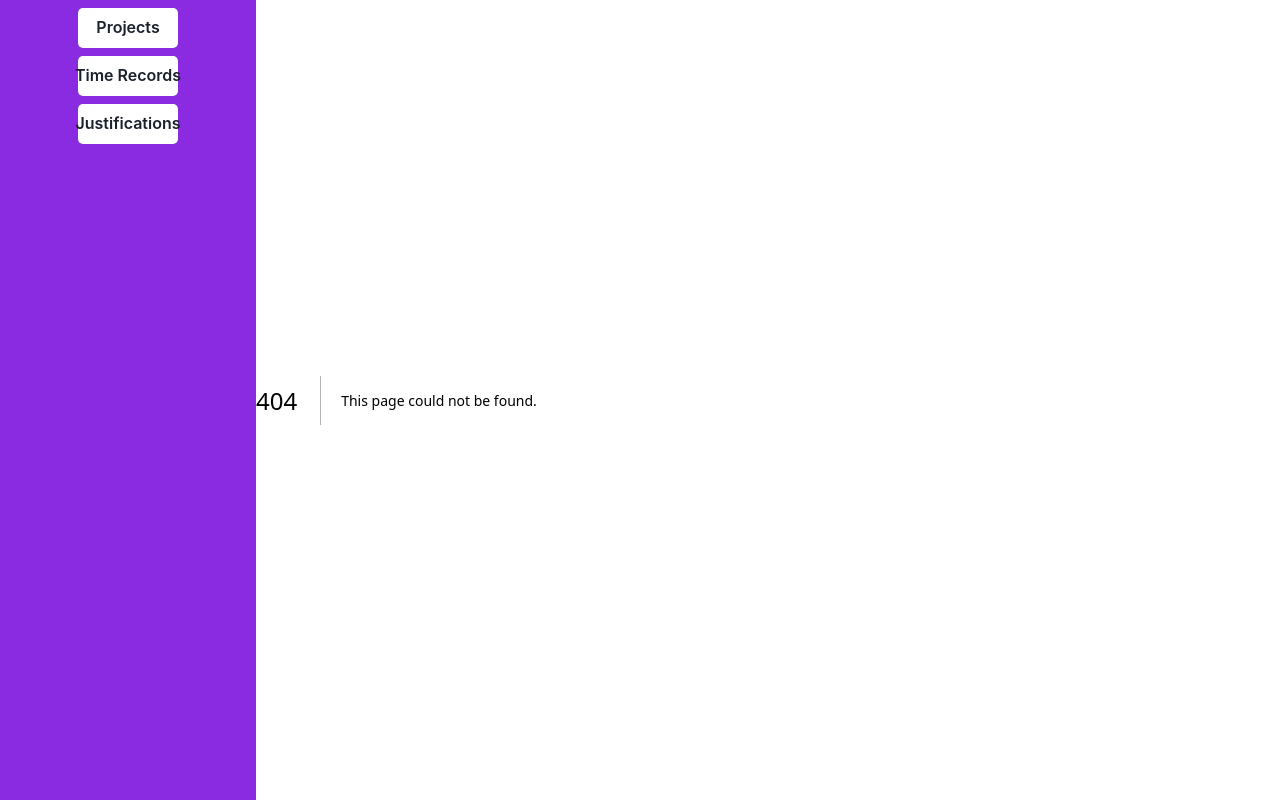
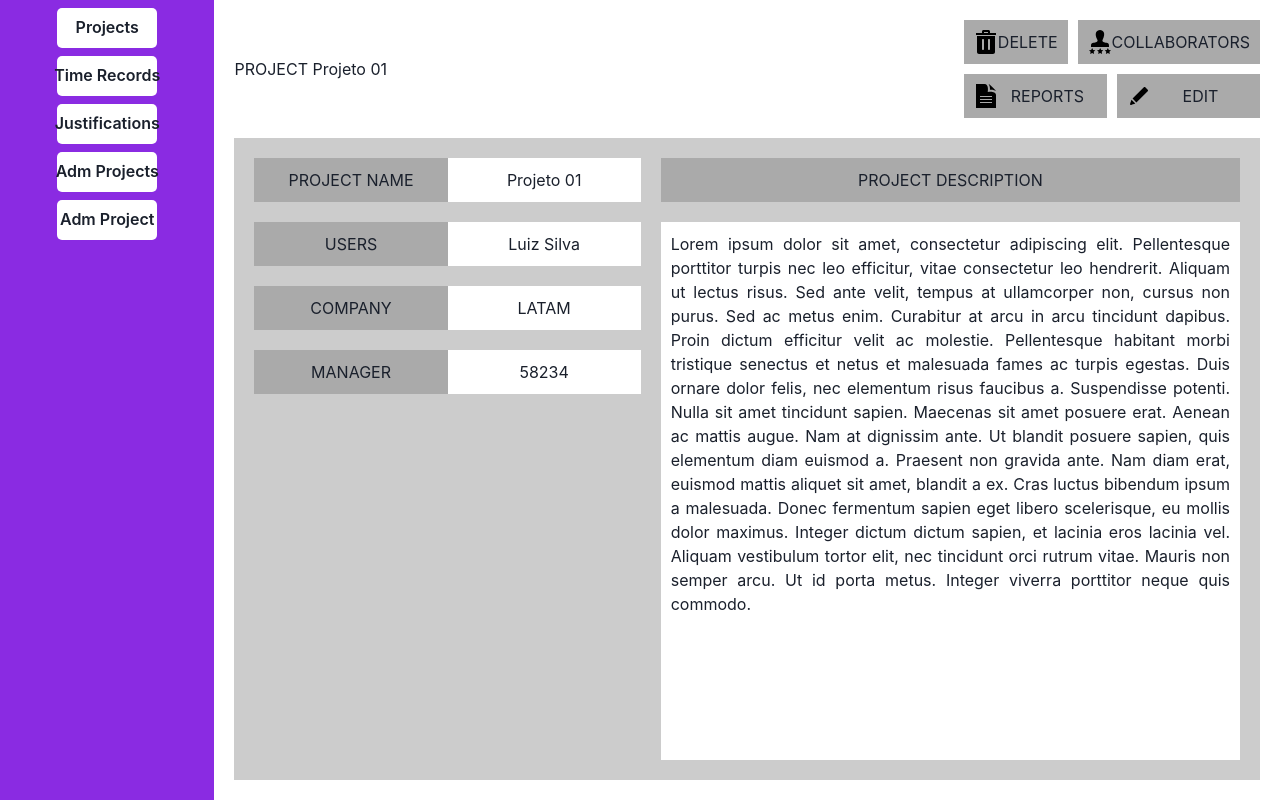
Before and after one commit to equipe01ic0045/work_time_record_ic0045, a Next.js app in the folder wtr_frontend_project/: page /adm-project in a window 1280 px wide. Before the commit this address had no page. Built offline with nearby package versions, Linux system fonts and the light colour scheme.

Commit message:
feat(frontend): create adm projects and adm project pages

```diff
--- /dev/null
+++ b/wtr_frontend_project/src/app/adm-project/page.tsx
@@ -0,0 +1,22 @@
+'use client';
+
+import ProjectsUIComponent from "@/components/projects/project-ui-component";
+import { Box, Button } from "@chakra-ui/react";
+
+// `app/page.tsx` is the UI for the `/` URL
+export default function Page() {
+
+  const mockDataList =
+    {
+      id: 1,
+      projectName: "Projeto 01",
+      manager: "Luiz Silva",
+      company: "LATAM",
+      users: 58234
+    }
+
+
+  return (
+      <ProjectsUIComponent project={mockDataList}></ProjectsUIComponent>
+  )
+}
--- /dev/null
+++ b/wtr_frontend_project/src/app/adm-projects/page.tsx
@@ -0,0 +1,57 @@
+'use client';
+
+import ProjectsTableComponent from "@/components/projects/projects-table-component";
+import { Box, Button } from "@chakra-ui/react";
+
+// `app/page.tsx` is the UI for the `/` URL
+export default function Page() {
+
+  const mockDataList = [
+    {
+      id: 1,
+      projectName: "Projeto 01",
+      manager: "Luiz Silva",
+      company: "LATAM",
+      users: 58234
+    },
+    {
+      id: 2,
+      projectName: "Projeto 02",
+      manager: "Carla Silva",
+      company: "IFood",
+      users: 128
+    },
+    {
+      id: 3,
+      projectName: "Projeto 03",
+      manager: "Fabio Silva",
+      company: "Casas Bahia",
+      users: 128
+    },
+    {
+      id: 4,
+      projectName: "Projeto 04",
+      manager: "Ana Silva",
+      company: "Redemix",
+      users: 128
+    }
+  ]
+  mockDataList.forEach(project => project.admin = true);
+
+  return (
+    <Box
+      display={"flex"}
+      flexDirection={"column"}
+      alignItems={"start"}
+      justifyContent={"center"}
+      width={"100%"}
+      padding={"1em"}
+      gap={"10em"}
+    >
+      <Button>
+        + NEW PROJECT
+        </Button>
+      <ProjectsTableComponent projectList={mockDataList}></ProjectsTableComponent>
+    </Box>
+  )
+}
--- a/wtr_frontend_project/src/components/global/side-menu-component/index.tsx
+++ b/wtr_frontend_project/src/components/global/side-menu-component/index.tsx
@@ -9,15 +9,27 @@ export default function SideMenuComponent() {
             id: 1,
             name: "Projects",
             link: "projects"
-        }, {
+        },
+        {
             id: 2,
             name: "Time Records",
             link: "time-records"
-        }, {
+        },
+        {
             id: 3,
             name: "Justifications",
             link: "justifications"
-        }
+        },
+        {
+            id: 4,
+            name: "Adm Projects",
+            link: "adm-projects"
+        },
+        {
+            id: 5,
+            name: "Adm Project",
+            link: "adm-project"
+        },
     ]
     return (
         <Box
--- /dev/null
+++ b/wtr_frontend_project/src/components/projects/project-ui-component/index.tsx
@@ -0,0 +1,85 @@
+'use client'
+import {
+    Table,
+    Thead,
+    Tbody,
+    Tfoot,
+    Tr,
+    Th,
+    Td,
+    TableCaption,
+    TableBox,
+    Button,
+    Link,
+    Box
+} from '@chakra-ui/react'
+import { Head } from 'next/document'
+
+export default function ProjectsUIComponent({ project }: any) {
+    const darkGray = '#aaa';
+    const white = '#fff';
+
+    const gap = '10px';
+    const padding = '20px';
+    const s = {padding: '10px', flex: '1', backgroundColor: darkGray, display: 'flex'};
+
+
+    const svgReports = (<svg xmlns="http://www.w3.org/2000/svg" width="24" height="24" viewBox="0 0 24 24"><path d="M13.744 8s1.522-8-3.335-8h-8.409v24h20v-13c0-3.419-5.247-3.745-8.256-3zm4.256 11h-12v-1h12v1zm0-3h-12v-1h12v1zm0-3h-12v-1h12v1zm-3.432-12.925c2.202 1.174 5.938 4.883 7.432 6.881-1.286-.9-4.044-1.657-6.091-1.179.222-1.468-.185-4.534-1.341-5.702z"/></svg>);
+
+    const svgTrash = (<svg width="24" height="24" xmlns="http://www.w3.org/2000/svg" fill-rule="evenodd" clip-rule="evenodd"><path d="M19 24h-14c-1.104 0-2-.896-2-2v-16h18v16c0 1.104-.896 2-2 2m-9-14c0-.552-.448-1-1-1s-1 .448-1 1v9c0 .552.448 1 1 1s1-.448 1-1v-9zm6 0c0-.552-.448-1-1-1s-1 .448-1 1v9c0 .552.448 1 1 1s1-.448 1-1v-9zm6-5h-20v-2h6v-1.5c0-.827.673-1.5 1.5-1.5h5c.825 0 1.5.671 1.5 1.5v1.5h6v2zm-12-2h4v-1h-4v1z"/></svg>);
+
+    const svgEdits = (<svg width="24" height="24" clip-rule="evenodd" fill-rule="evenodd" stroke-linejoin="round" stroke-miterlimit="2" viewBox="0 0 24 24" xmlns="http://www.w3.org/2000/svg"><path d="m4.481 15.659c-1.334 3.916-1.48 4.232-1.48 4.587 0 .528.46.749.749.749.352 0 .668-.137 4.574-1.492zm1.06-1.061 3.846 3.846 11.321-11.311c.195-.195.293-.45.293-.707 0-.255-.098-.51-.293-.706-.692-.691-1.742-1.74-2.435-2.432-.195-.195-.451-.293-.707-.293-.254 0-.51.098-.706.293z" fill-rule="nonzero"/></svg>);
+
+    const svgCollab = (<svg width="24" height="24" xmlns="http://www.w3.org/2000/svg" fill-rule="evenodd" clip-rule="evenodd"><path d="M3.19 19.989l-2.19.303 1.594 1.532-.389 2.176 1.949-1.043 1.95 1.043-.389-2.176 1.594-1.532-2.19-.303-.965-1.989-.964 1.989zm8 0l-2.19.303 1.594 1.532-.389 2.176 1.949-1.043 1.95 1.043-.389-2.176 1.594-1.532-2.19-.303-.965-1.989-.964 1.989zm7.691 0l-2.19.303 1.594 1.532-.389 2.176 1.949-1.043 1.95 1.043-.389-2.176 1.594-1.532-2.19-.303-.965-1.989-.964 1.989zm-.129-7.171c-2.436-.562-5.206-1.055-4.108-3.129 3.342-6.313.886-9.689-2.644-9.689-3.599 0-5.996 3.506-2.644 9.689 1.131 2.086-1.725 2.579-4.109 3.129-2.176.502-2.258 1.583-2.251 3.474l.004.708h18l.003-.686c.008-1.904-.066-2.992-2.251-3.496z"/></svg>);
+
+    return (
+        <Box style={{width: '100%', display: 'flex', flexDirection: 'column', padding: padding, gap: padding}}>
+
+            <Box style={{display: 'flex', flexDirection: 'row'}}>
+
+                <Box style={{gap:gap, flex: '.8', display: 'flex', flexDirection: 'column', justifyContent: 'center'}}>
+                    PROJECT {project.projectName}
+                </Box>
+                <Box style={{gap:gap, flex: '.3', display: 'flex', flexDirection: 'column'}}>
+                    <Box style={{gap:gap, flex: '1',  display: 'flex', flexDirection: 'row'}}>
+                        <Link style={s}><Box>{svgTrash}</Box><Box style={{flex:1, textAlign: 'center'}}>DELETE</Box></Link>
+                        <Link style={s}><Box>{svgCollab}</Box><Box style={{flex:1, textAlign: 'center'}}>COLLABORATORS</Box></Link>
+                    </Box>
+                    <Box style={{gap:gap, flex: '1', display: 'flex', flexDirection: 'row'}}>
+                        <Link style={s}><Box>{svgReports}</Box><Box style={{flex:1, textAlign: 'center'}}>REPORTS</Box></Link>
+                        <Link style={s}><Box>{svgEdits}</Box><Box style={{flex:1, textAlign: 'center'}}>EDIT</Box></Link>
+                    </Box>
+
+                </Box>
+            </Box>
+            <Box style={{backgroundColor: "#ccc", flex: '1', padding: padding, display: 'flex',  gap:padding}}>
+
+                <Box  style={{gap:padding, flex: '.4', display: 'flex', flexDirection: 'column'}}>
+
+                    {[
+                        ["PROJECT NAME", project.projectName],
+                        ["USERS", project.manager],
+                        ["COMPANY", project.company],
+                        ["MANAGER", project.users]
+                    ].map(n => {return {label: n[0], value:n[1]}}).map((item, i) => {
+                        return (
+                                <Box key={'item_'+i} style={{display:'flex'}}>
+                                    <Box style={{flex:1, padding: gap, backgroundColor:darkGray, textAlign: 'center'}}>{item.label}</Box>
+                                    <Box style={{flex:1, padding: gap, backgroundColor:white, textAlign: 'center'}}>{item.value}</Box>
+                                </Box>
+                        )
+                    })}
+
+                </Box>
+
+                <Box style={{gap:padding, flex: '.6', display: 'flex', flexDirection: 'column'}}>
+
+                    <Box style={{backgroundColor: darkGray, padding: gap, textAlign: 'center'}}>PROJECT DESCRIPTION</Box>
+                    <Box style={{backgroundColor: white, flex: 1, padding: gap, textAlign: 'justify'}}>Lorem ipsum dolor sit amet, consectetur adipiscing elit. Pellentesque porttitor turpis nec leo efficitur, vitae consectetur leo hendrerit. Aliquam ut lectus risus. Sed ante velit, tempus at ullamcorper non, cursus non purus. Sed ac metus enim. Curabitur at arcu in arcu tincidunt dapibus. Proin dictum efficitur velit ac molestie. Pellentesque habitant morbi tristique senectus et netus et malesuada fames ac turpis egestas. Duis ornare dolor felis, nec elementum risus faucibus a. Suspendisse potenti. Nulla sit amet tincidunt sapien. Maecenas sit amet posuere erat. Aenean ac mattis augue. Nam at dignissim ante. Ut blandit posuere sapien, quis elementum diam euismod a. Praesent non gravida ante. Nam diam erat, euismod mattis aliquet sit amet, blandit a ex.
+
+Cras luctus bibendum ipsum a malesuada. Donec fermentum sapien eget libero scelerisque, eu mollis dolor maximus. Integer dictum dictum sapien, et lacinia eros lacinia vel. Aliquam vestibulum tortor elit, nec tincidunt orci rutrum vitae. Mauris non semper arcu. Ut id porta metus. Integer viverra porttitor neque quis commodo.</Box>
+                </Box>
+            </Box>
+        </Box>
+    )
+}
--- a/wtr_frontend_project/src/components/projects/projects-table-component/index.tsx
+++ b/wtr_frontend_project/src/components/projects/projects-table-component/index.tsx
@@ -10,6 +10,7 @@ import {
     TableCaption,
     TableContainer,
     Button,
+    Link
 } from '@chakra-ui/react'
 import { Head } from 'next/document'
 
@@ -27,6 +28,7 @@ export default function ProjectsTableComponent({ projectList }: any) {
                         <Th textColor={"white"}>MANAGER</Th>
                         <Th textColor={"white"}>COMPANY</Th>
                         <Th textColor={"white"}>USERS</Th>
+                        {projectList[0]?.admin ? <Th textColor={"white"}>SETTINGS</Th> : ''}
                     </Tr>
                 </Thead>
                 <Tbody>
@@ -37,6 +39,7 @@ export default function ProjectsTableComponent({ projectList }: any) {
                                 <Td>{project.manager}</Td>
                                 <Td>{project.company}</Td>
                                 <Td><Button>{project.users}</Button></Td>
+                                {project.admin ? <Td><Link href='#'><svg xmlns="http://www.w3.org/2000/svg" width="24" height="24" viewBox="0 0 24 24"><path d="M24 13.616v-3.232c-1.651-.587-2.694-.752-3.219-2.019v-.001c-.527-1.271.1-2.134.847-3.707l-2.285-2.285c-1.561.742-2.433 1.375-3.707.847h-.001c-1.269-.526-1.435-1.576-2.019-3.219h-3.232c-.582 1.635-.749 2.692-2.019 3.219h-.001c-1.271.528-2.132-.098-3.707-.847l-2.285 2.285c.745 1.568 1.375 2.434.847 3.707-.527 1.271-1.584 1.438-3.219 2.02v3.232c1.632.58 2.692.749 3.219 2.019.53 1.282-.114 2.166-.847 3.707l2.285 2.286c1.562-.743 2.434-1.375 3.707-.847h.001c1.27.526 1.436 1.579 2.019 3.219h3.232c.582-1.636.75-2.69 2.027-3.222h.001c1.262-.524 2.12.101 3.698.851l2.285-2.286c-.744-1.563-1.375-2.433-.848-3.706.527-1.271 1.588-1.44 3.221-2.021zm-12 2.384c-2.209 0-4-1.791-4-4s1.791-4 4-4 4 1.791 4 4-1.791 4-4 4z"/></svg></Link></Td> : ''}
                             </Tr>
                         )
                     })}
```
